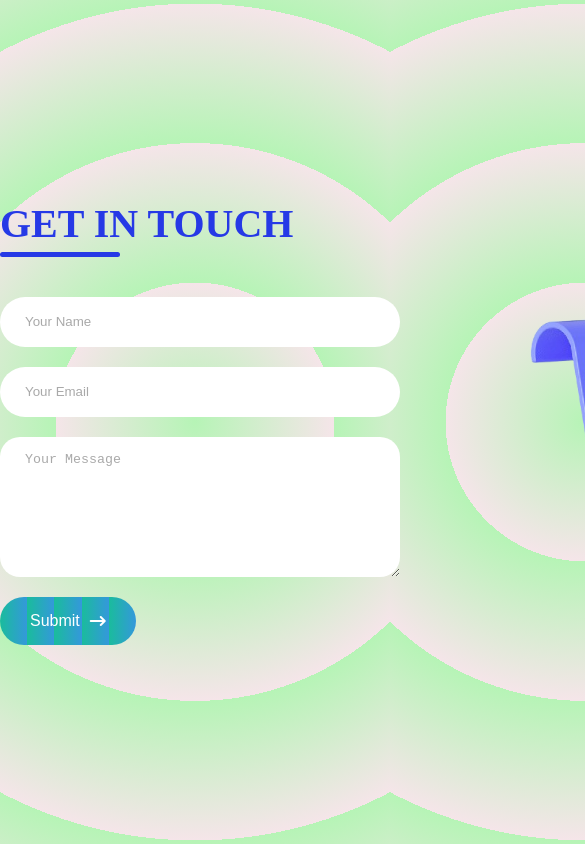
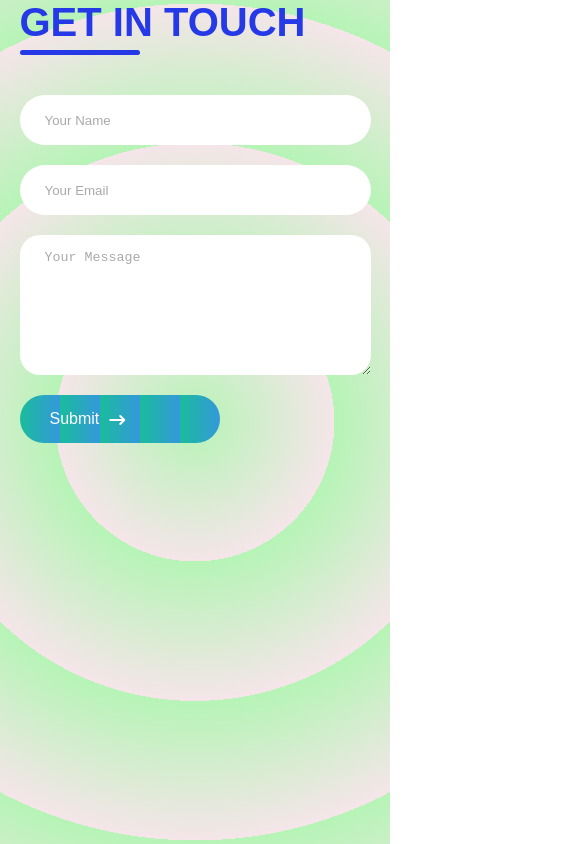
Before and after one commit to Kashfulhudazainab/contact-form, a plain HTML site: page index.html in a window 390 px wide. Shown: the top 844 px of the page, 585 px wide, since content can reach past the window. Drawn offline with Linux system fonts and the light colour scheme.

Commit message:
updating

```diff
--- a/index.html
+++ b/index.html
@@ -7,102 +7,115 @@
     <link rel="stylesheet" href="style.css">
     <link rel="stylesheet" href="https://cdnjs.cloudflare.com/ajax/libs/font-awesome/6.4.0/css/all.min.css">
 <style>
-    *{
-    padding:0;
-    margin:0;
-    box-sizing:border-box;
+    /* General Reset and Box Sizing */
+* {
+    padding: 0;
+    margin: 0;
+    box-sizing: border-box;
 }
 
-body{
-    font-family:'Outfit';
-    background:repeating-radial-gradient(circle,#b6f4b6,#f5e5e9 30%);
+body {
+    font-family: 'Outfit', sans-serif;
+    background: repeating-radial-gradient(circle, #b6f4b6, #f5e5e9 30%);
 }
 
-.contact-container{
-    height:100vh;
-    display:flex;
+.contact-container {
+    height: 100vh;
+    display: flex;
     justify-content: space-evenly;
     align-items: center;
-    flex-direction:row;
+    flex-direction: row;
+    flex-wrap: wrap; /* Allow items to wrap on smaller screens */
 }
 
-.contact-left{
-    display:flex;
+.contact-left {
+    display: flex;
     flex-direction: column;
     align-items: start;
-    gap:20px;
+    gap: 20px;
+    flex: 1 1 300px; /* Allow for flexible sizing */
 }
 
-.contact-left-title h2{
+.contact-left-title h2 {
     font-weight: 600;
-    color:rgb(38, 57, 230);
+    color: rgb(38, 57, 230);
     font-size: 40px;
     margin-bottom: 5px;
 }
 
-.contact-left-title hr{
-border:none;
-width:120px;
-height:5px;
-background-color: rgb(38, 57, 230);
-border-radius: 10px;
-margin-bottom: 20px;
+.contact-left-title hr {
+    border: none;
+    width: 120px;
+    height: 5px;
+    background-color: rgb(38, 57, 230);
+    border-radius: 10px;
+    margin-bottom: 20px;
 }
 
-.contact-inputs{
-    width:400px;
-    height:50px;
-    border:none;
-    outline:none;
-    padding-left:25px;
+.contact-inputs {
+    width: 100%;
+    max-width: 400px; /* Constrain maximum width */
+    height: 50px;
+    border: none;
+    outline: none;
+    padding-left: 25px;
     font-weight: 500;
-    color:rgb(214, 133, 45);
+    color: rgb(214, 133, 45);
     border-radius: 50px;
 }
 
-.contact-left textarea{
-    height:140px;
+.contact-left textarea {
+    height: 140px;
     padding-top: 15px;
     border-radius: 20px;
 }
 
-.contact-inputs:focus{
-    border:2px solid #ff994f;
+.contact-inputs:focus {
+    border: 2px solid #ff994f;
 }
 
-.contact-inputs::placeholder{
+.contact-inputs::placeholder {
     color: #a9a9a9;
 }
 
-.contact-left button{
-    display:flex;
+.contact-left button {
+    display: flex;
     align-items: center;
-    padding:15px 30px;
+    padding: 15px 30px;
     font-size: 16px;
-    color:#fff;
-    gap:10px;
-    border:none;
-    border-radius:50px;
+    color: #fff;
+    gap: 10px;
+    border: none;
+    border-radius: 50px;
     cursor: pointer;
     background: repeating-linear-gradient(to right, #1abc9c, #3498db 20%);
+    max-width: 200px; /* Constrain button width */
+    width: 100%; /* Ensure button is responsive */
 }
 
-.contact-left i{
-height:15px;
+.contact-left i {
+    height: 15px;
 }
 
-.contact-right img{
-    width:500px;
+.contact-right img {
+    width: 100%;
+    max-width: 500px; /* Constrain maximum width */
+    height: auto; /* Maintain aspect ratio */
 }
 
-@media(max-width:80px){
-    .contact-inputs{
-        width:80vw;
+@media (max-width: 768px) {
+    .contact-container {
+        flex-direction: column;
+        align-items: center;
     }
-    .contact-right{
-        display:none;
+    .contact-left {
+        width: 90%; /* Adjust width on smaller screens */
+    }
+    .contact-right {
+        display: none; /* Hide image on small screens */
     }
 }
+
 </style>
 </head>
 
```
